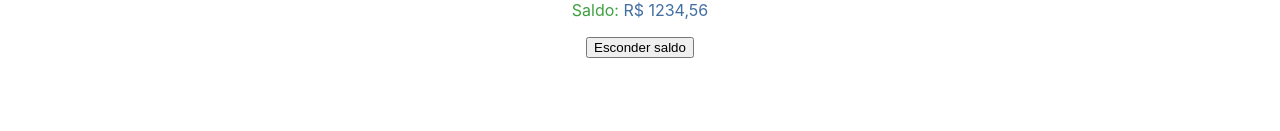
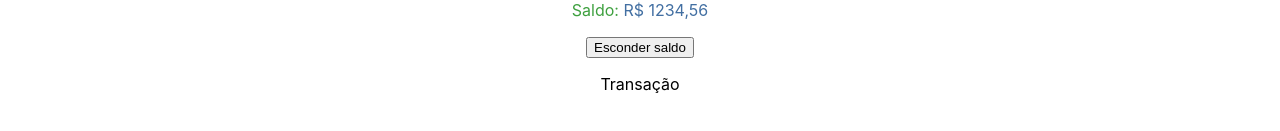
Before and after one commit to dudaschar/curso-testes-alura, a React (Create React App) app: page / in a window 1280 px wide. Shown: the part 201-332 px from the top of the page. Built offline with nearby package versions, Linux system fonts and the light colour scheme.

Commit message:
cria componente de transação

```diff
--- a/src/App.js
+++ b/src/App.js
@@ -1,5 +1,6 @@
 import React from 'react';
 import Conta from './conta/Conta';
+import Transação from './transações/Transação';
 import './App.css';
 
 function App() {
@@ -10,6 +11,7 @@ function App() {
       </header>
 
       <Conta />
+      <Transação />
     </div>
   );
 }
--- /dev/null
+++ b/src/transações/Transação.js
@@ -0,0 +1,8 @@
+import React from 'react';
+
+const Transação = () => {
+    return <p>Transação</p>
+};
+
+
+export default Transação;
```
Also changed, not shown: 1 other file (tests, documents, lock files or other folders).
